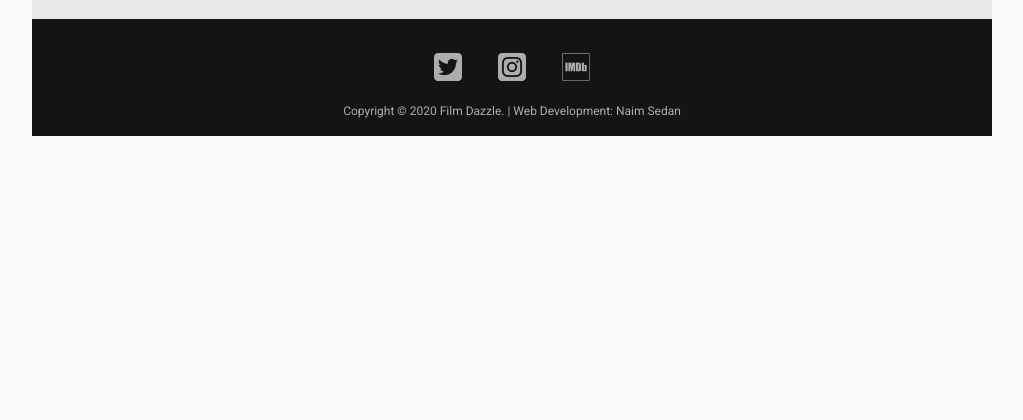
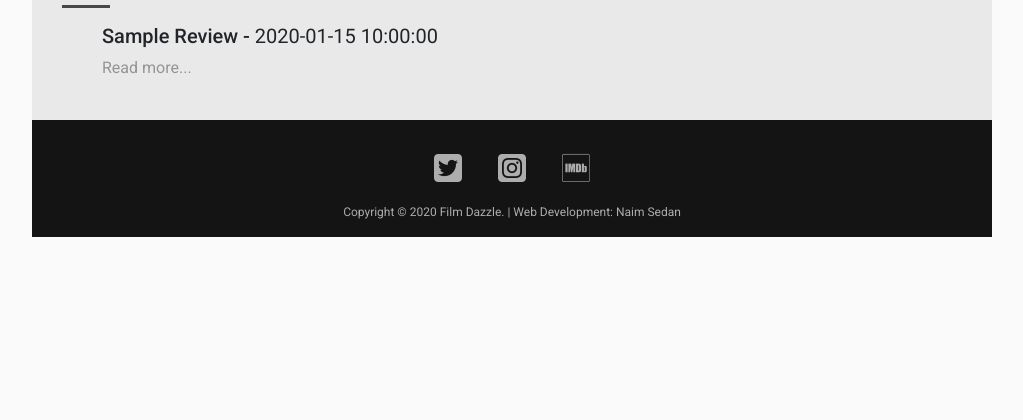
Before and after one commit to nsedan/film-dazzle, a Flask app: page /profile in a window 1280 px wide. Shown: the part 186-606 px from the top of the page, without its empty margins (128-1151 px from the left). Run offline with Flask 2, Linux system fonts and the light colour scheme; the visitor is signed in with stand-in values (Sample User, id 1); a database or web service that is not in the repository returns one stand-in record (values such as "Sample title"); some libraries are stand-ins or nearby versions.

Commit message:
profile now show and linked to current user reviews

```diff
--- a/app.py
+++ b/app.py
@@ -111,8 +111,7 @@ def register():
             users.insert_one({'username': get_username,
                               'password': hashed_password,
                               'user_id': str(uuid.uuid4()),
-                              'created_date': date,
-                              'pic': 'https://bit.ly/2SrcaUc'})
+                              'created_date': date})
             session['username'] = get_username
             return redirect(url_for('index'))
 
@@ -125,7 +124,9 @@ def profile():
     if "username" in session:
         username = session['username']
         user_info = mongo.db.users.find_one({'username': username})
-        return render_template("profile.html", user_info=user_info)
+        user_reviews = mongo.db.reviews.find({'user': username})
+        return render_template("profile.html", user_info=user_info,
+                               user_reviews=user_reviews)
     return render_template('index.html')
 
 
@@ -354,6 +355,9 @@ def randomize():
 
 @app.errorhandler(404)
 def not_found(e):
+    if 'username' in session:
+        username = session['username']
+        return render_template("404.html", username=username)
     return render_template("404.html")
 
 
--- a/templates/includes/_navbar.html
+++ b/templates/includes/_navbar.html
@@ -27,7 +27,7 @@
                 </li>
                 {% if username %}
                     <li class="nav-item">
-                        <a class="nav-link disabled" href="/profile">My Profile</a>
+                        <a class="nav-link" href="/profile">My Profile</a>
                     </li>
                 {% else %}
                     <li class="nav-item">
--- a/templates/profile.html
+++ b/templates/profile.html
@@ -1,12 +1,34 @@
-{% extends 'index.html' %}
-{% block body %}
-    <section class="container">
-        <div class="row">
-            <img src="{{ user_info.pic }}" alt="user picture" width="100px">
-            <h1>{{ user_info.username }}</h1>
-        </div>
-        <p>Member since:
-            <span>{{ user_info.created_date }}</span>
-        </p>
-    </section>
+{% extends 'index.html' %} {% block body %}
+<section class="container profile pb-4">
+  <div class="row">
+    <div class="col-12 col-lg-8">
+      <h1 class="m-0"><i class="fas fa-user"></i> Welcome <p class="d-inline text-capitalize">{{ user_info.username }}</p>!</h1>
+    </div>
+    <div class="col-12 col-lg-4 d-flex align-items-center">
+      <h5 class="m-0">
+        Member since:
+        <span>{{ user_info.created_date }}</span>
+      </h5>
+    </div>
+  </div>
+  <div class="col-12 mt-3">
+    <h4>Reviews</h4>
+    <hr />
+  </div>
+  {% for review in user_reviews %}
+  <div class="col-12 mt-3">
+    <ul>
+      <li>
+        <h5 class="text-capitalize">
+          {{ review.title }} -
+          <span class="font-weight-normal">{{review.date}}</span>
+        </h5>
+        <a href="{{ url_for('review', review_choice=review.review_id) }}"
+          >Read more...</a
+        >
+      </li>
+    </ul>
+  </div>
+  {% endfor %}
+</section>
 {% endblock %}
```
Also changed, not shown: templates/title.html (+7 -7 lines).
